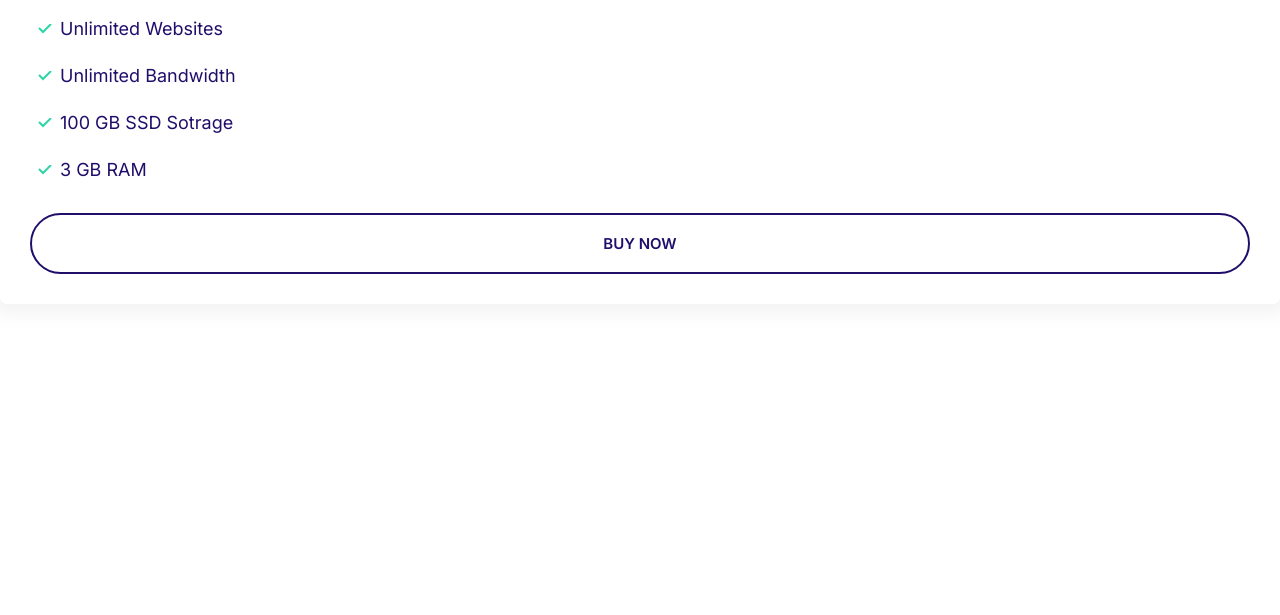
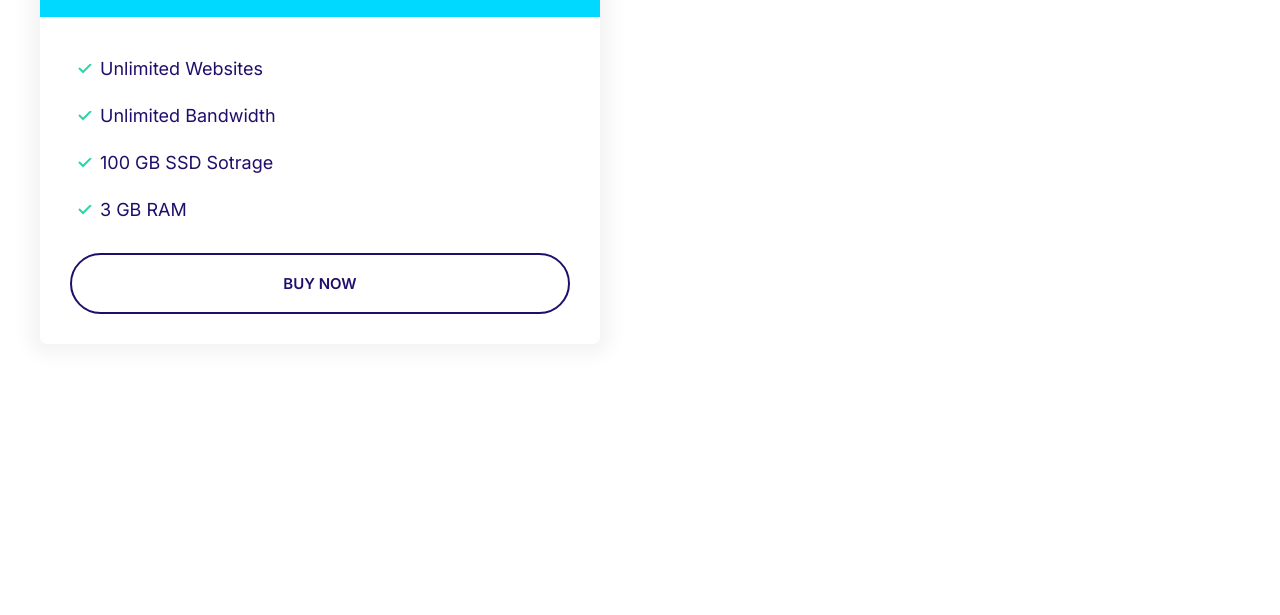
Before and after one commit to smsakib15/Cloud-Hosting-Landing-Page, a plain HTML site: page index.html in a window 1280 px wide. Shown: the part 185-800 px from the top of the page. Drawn offline with Linux system fonts and the light colour scheme.

Commit message:
Plan section prepared.

```diff
--- a/index.html
+++ b/index.html
@@ -12,6 +12,7 @@
     <link rel="stylesheet" href="css/styles.css">
 </head>
 <body>
+    <div style="width: 50%; padding: 4rem">
         <div class="plan">
             <div class="card card--secondary">
               <header class="card__header">
@@ -32,4 +33,5 @@
               </div>
             </div>
         </div>
+    </div>
 </html>
```
Also changed, not shown: components/plans.html (+2 -0 lines). Lines whose indentation alone changed are shown as unchanged.
